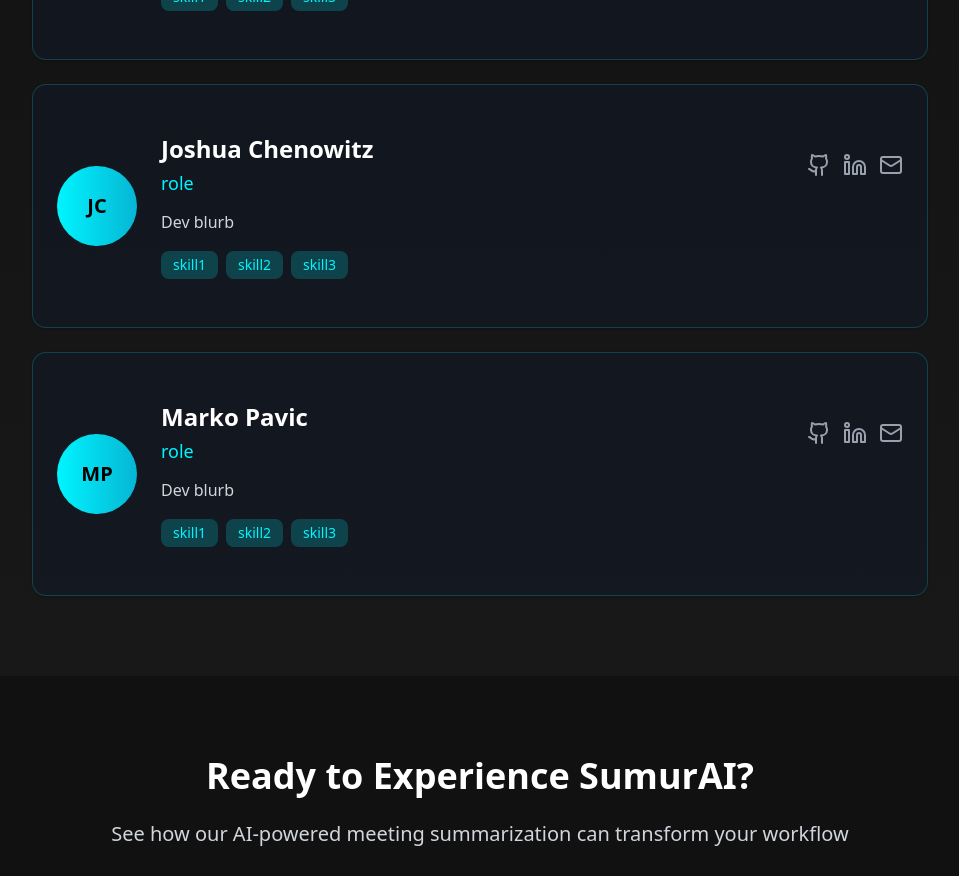
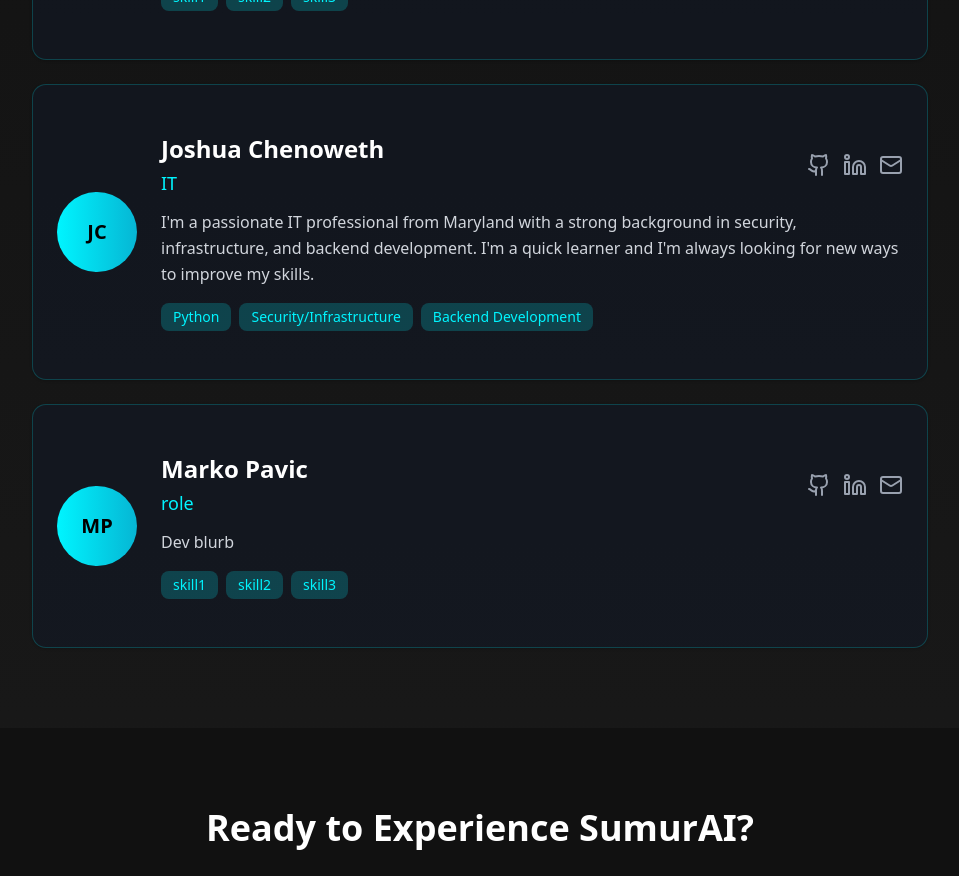
Before and after one commit to HarrisLich/CMPT475-Group2-Meeting-Summarizer, a Next.js app in the folder sumurai/: page /about in a window 1280 px wide. Shown: the part 2100-2976 px from the top of the page, without its empty margins (160-1119 px from the left). Built offline with nearby package versions, Linux system fonts and the light colour scheme.

Commit message:
JoshuaChenoweth Dev info (About Page.tsx)

```diff
--- a/sumurai/app/about/page.tsx
+++ b/sumurai/app/about/page.tsx
@@ -53,13 +53,13 @@ export default function AboutPage() {
       email: "harris.lich@example.com"
     },
     {
-      name: "Joshua Chenowitz",
-      role: "role",
-      description: "Dev blurb",
-      skills: ["skill1", "skill2", "skill3"],
-      github: "https://github.com/teammember3",
-      linkedin: "https://linkedin.com/in/teammember3",
-      email: "member3@example.com"
+      name: "Joshua Chenoweth",
+      role: "IT",
+      description: "I'm a passionate IT professional from Maryland with a strong background in security, infrastructure, and backend development. I'm a quick learner and I'm always looking for new ways to improve my skills.",
+      skills: ["Python", "Security/Infrastructure", "Backend Development"],
+      github: "https://github.com/JoshuaChenoweth",
+      linkedin: "https://linkedin.com/in/jgchenoweth",
+      email: "Joshua.chenoweth10@gmail.com"
     },
     {
       name: "Marko Pavic",
```
